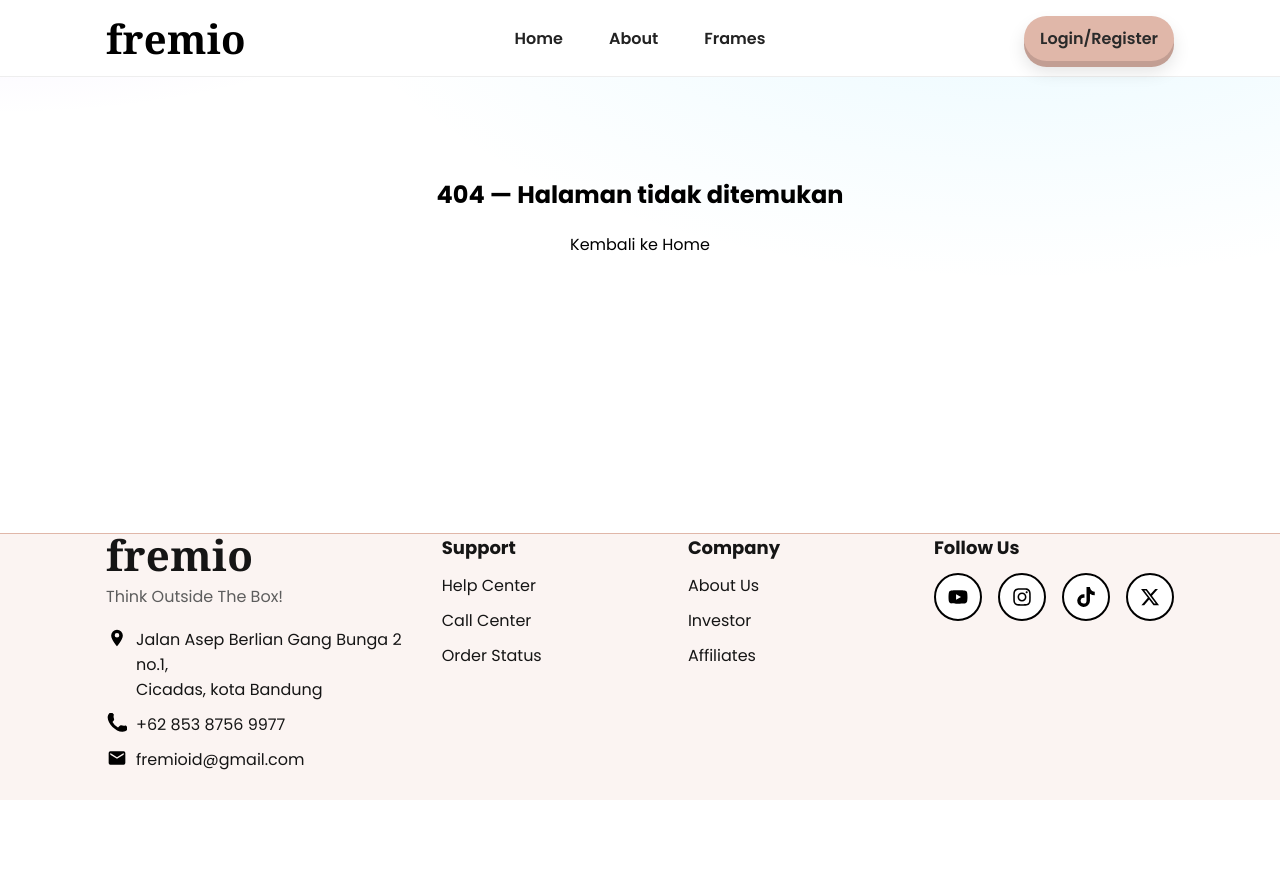
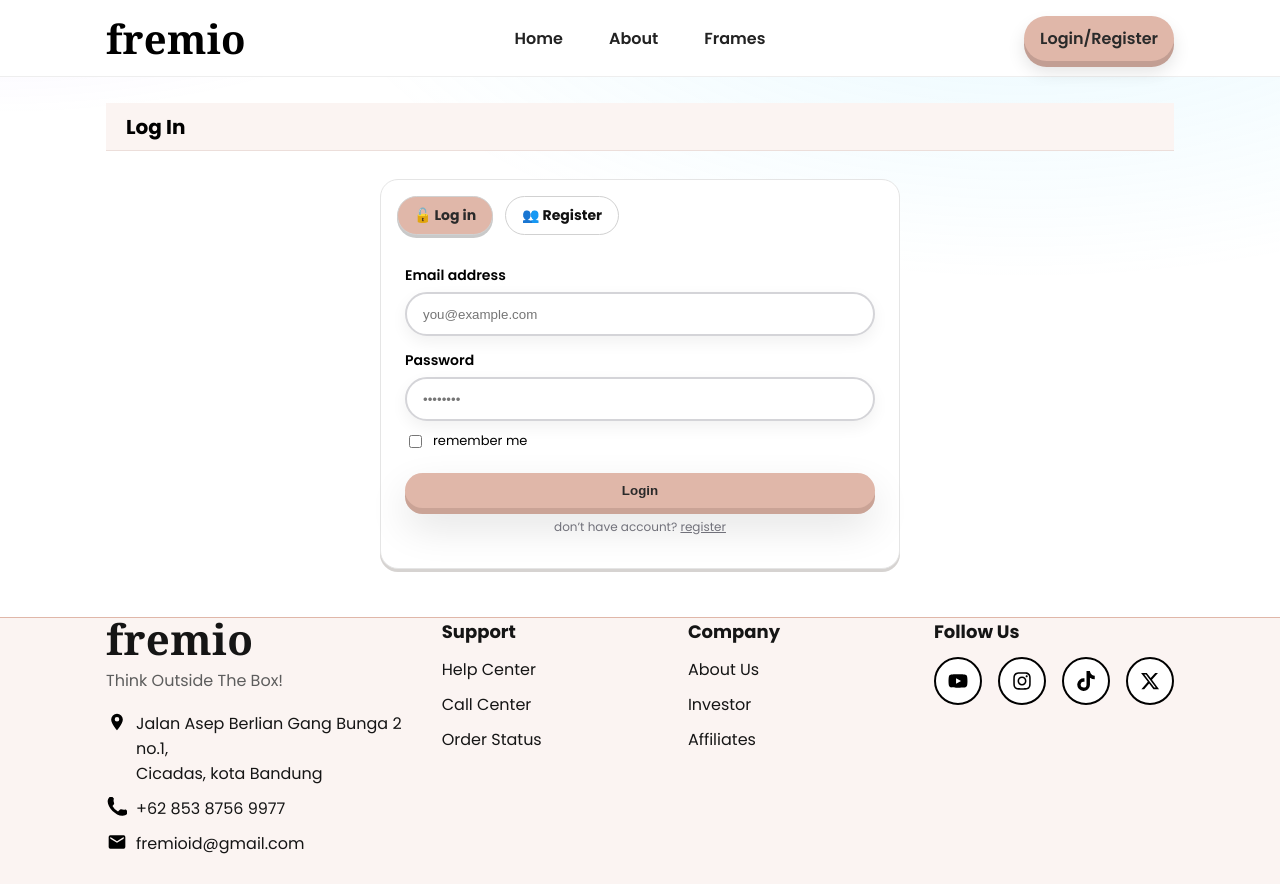
Before and after one commit to Fadhlrahman/fremio, a React (Vite) app in the folder my-app/: page /login in a window 1280 px wide. Before the commit the page ends 800 px from the top, so only its background shows below. Built offline with nearby package versions, Linux system fonts and the light colour scheme.

Commit message:
menambahkan tampilan login register

```diff
--- a/my-app/package.json
+++ b/my-app/package.json
@@ -12,7 +12,7 @@
   "dependencies": {
     "@tailwindcss/postcss": "^4.1.14",
     "@tailwindcss/vite": "^4.1.13",
-    "face-api.js": "^0.22.2",
+    "face-api.js": "^0.20.0",
     "react": "^19.1.1",
     "react-dom": "^19.1.1",
     "react-router-dom": "^7.9.3"
--- a/my-app/src/App.css
+++ b/my-app/src/App.css
@@ -248,3 +248,74 @@ html{ scroll-behavior:smooth }                  /* smooth scroll ke #about */
 @supports (padding: env(safe-area-inset-bottom)){
   .app-footer{ padding-bottom:max(18px, env(safe-area-inset-bottom)) }
 }
+
+
+
+/* ============ AUTH PAGES ============ */
+:root{
+  --accent:#E0B7A9;
+  --accent-dark:#caa396;   /* untuk shadow tombol */
+}
+
+/* wrap + titlebar */
+.auth-wrap{ padding-block: 18px 48px; }
+.auth-titlebar{
+  height:48px; display:flex; align-items:center;
+  border-bottom:1px solid #ecdeda; background:#fbf4f2;
+}
+.auth-titlebar h1{ padding-inline:20px; font-size:20px; font-weight:700; }
+
+/* card */
+.auth-card{
+  width:100%; max-width:520px; margin-inline:auto; margin-top:28px;
+  background:#fff; border:1px solid #e5e5e5;
+  border-radius:18px; box-shadow:0 3px 0 #d6d3d1;
+}
+
+/* tabs */
+.auth-tabs{ display:flex; gap:12px; padding:16px; }
+.auth-tab{
+  display:inline-flex; align-items:center; gap:8px;
+  padding:8px 16px; border-radius:999px; font-weight:700; font-size:14px;
+  border:1px solid #d1d1d1; background:#fff; color:#111;
+  box-shadow:none; text-decoration:none;
+}
+.auth-tab.active{
+  background:var(--accent); color:#2a2a2a;
+  box-shadow: 0 3px 0 #c9c9c9;
+}
+
+/* body */
+.auth-body{ padding:0 24px 20px 24px; }
+.auth-label{ display:block; font-weight:600; font-size:14px; margin:14px 0 6px; }
+.auth-input{
+  width:100%; height:44px; border-radius:999px; padding:0 16px;
+  border:2px solid #d4d4d8; outline:none;
+  box-shadow:0 6px 16px rgba(0,0,0,.06);
+}
+.auth-input:focus{ border-color:#0a0a0a; }
+
+/* checkbox small */
+.auth-check{ display:inline-flex; align-items:center; gap:8px; font-size:13px; margin-top:10px; }
+.auth-check input{ accent-color:#000; }
+
+/* submit */
+.auth-btn{
+  width:100%; margin-top:18px; padding:10px 18px; border:0;
+  border-radius:999px; font-weight:700; color:#2a2a2a;
+  background:var(--accent);
+  box-shadow: 0 6px 0 var(--accent-dark), 0 18px 40px rgba(0,0,0,.12);
+  cursor:pointer; transition: transform .15s ease, box-shadow .15s ease;
+}
+.auth-btn:hover{ transform: translateY(-1px); }
+.auth-btn:active{ box-shadow: 0 4px 0 var(--accent-dark); transform:none; }
+
+/* helper link */
+.auth-help{ margin-top:10px; text-align:center; font-size:12px; color:#71717a; }
+.auth-help a{ text-decoration:underline; }
+
+/* grid untuk nama (register) */
+.auth-grid{ display:grid; grid-template-columns:1fr 1fr; gap:14px; }
+@media (max-width:640px){
+  .auth-grid{ grid-template-columns:1fr; }
+}
--- a/my-app/src/main.jsx
+++ b/my-app/src/main.jsx
@@ -3,34 +3,13 @@ import { createRoot } from "react-dom/client";
 import { BrowserRouter } from "react-router-dom";
 import App from "./App.jsx";
 import "./index.css";
-import RootLayout from "./layouts/RootLayout.jsx";
-import Home from "./pages/Home.jsx";
-import Frames from "./pages/Frames.jsx";
-import NotFound from "./pages/NotFound.jsx";
-import { createBrowserRouter, RouterProvider } from "react-router-dom";
 
 createRoot(document.getElementById("root")).render(
   <React.StrictMode>
     <BrowserRouter
-      basename={(import.meta.env.BASE_URL || "/").replace(/\/+$/, "/")}>
+      basename={(import.meta.env.BASE_URL || "/").replace(/\/+$/, "/")}
+    >
       <App />
     </BrowserRouter>
   </React.StrictMode>
 );
-
-const router = createBrowserRouter([
-  {
-    element: <RootLayout />,
-    children: [
-      { index: true, element: <Home /> }, // "/" (punya section #home & #about)
-      { path: "frames", element: <Frames /> }, // "/frames"
-      { path: "*", element: <NotFound /> },
-    ],
-  },
-]);
-
-createRoot(document.getElementById("root")).render(
-  <React.StrictMode>
-    <RouterProvider router={router} />
-  </React.StrictMode>
-);
--- a/my-app/src/pages/Home.jsx
+++ b/my-app/src/pages/Home.jsx
@@ -26,7 +26,7 @@ export default function Home() {
               instan, dan jadikan kenanganmu sesuatu yang hidup
             </p>
 
-            <NavLink to="/frames" className="cta-pink">
+            <NavLink to="/login" className="cta-pink">
               Get Started
             </NavLink>
 
--- a/my-app/src/pages/Login.jsx
+++ b/my-app/src/pages/Login.jsx
@@ -1,88 +1,51 @@
 import { Link } from "react-router-dom";
-
-const ACCENT = "#E0B7A9";
-const ACCENT_DARK = "#caa396"; // untuk shadow/hover
 
 export default function Login() {
   return (
-    <section className="anchor">
+    <section className="anchor auth-wrap">
       <div className="container">
-        {/* Title bar */}
-        <div className="h-12 flex items-center border-b border-[#ecdeda]/80 bg-[#fbf4f2]">
-          <h1 className="px-5 text-xl font-semibold tracking-wide">Log In</h1>
+        {/* Titlebar */}
+        <div className="auth-titlebar">
+          <h1>Log In</h1>
         </div>
 
         {/* Card */}
-        <div className="py-10">
-          <div className="mx-auto w-full max-w-[440px] rounded-2xl border border-zinc-200 shadow-[0_3px_0_#d6d3d1] bg-white">
+        <div className="auth-card">
           {/* Tabs */}
-            <div className="flex items-center gap-3 p-4">
-              <Link
-                to="/login"
-                className="inline-flex items-center gap-2 rounded-full px-4 py-2 text-sm font-semibold border border-zinc-300 shadow-[0_3px_0_#c9c9c9]"
-                style={{ background: ACCENT, color: "#2a2a2a" }}
-              >
-                <span>🔓</span> Log in
+          <div className="auth-tabs">
+            <Link to="/login" className="auth-tab active">
+              🔓 Log in
             </Link>
-              <Link
-                to="/register"
-                className="inline-flex items-center gap-2 rounded-full px-4 py-2 text-sm font-semibold border border-zinc-300 hover:bg-zinc-50"
-              >
-                <span>👥</span> Register
+            <Link to="/register" className="auth-tab">
+              👥 Register
             </Link>
           </div>
 
-            <div className="px-6 pb-6">
-              {/* Email */}
-              <label className="block text-sm font-medium mb-1">
-                Email address
-              </label>
+          {/* Body */}
+          <div className="auth-body">
+            <label className="auth-label">Email address</label>
             <input
+              className="auth-input"
               type="email"
-                className="w-full rounded-full border-2 border-zinc-300 px-4 h-11 shadow-[0_6px_16px_rgba(0,0,0,.06)] outline-none focus:border-zinc-800"
               placeholder="you@example.com"
             />
 
-              {/* Password */}
-              <label className="block text-sm font-medium mt-4 mb-1">
-                Password
-              </label>
+            <label className="auth-label">Password</label>
             <input
+              className="auth-input"
               type="password"
-                className="w-full rounded-full border-2 border-zinc-300 px-4 h-11 shadow-[0_6px_16px_rgba(0,0,0,.06)] outline-none focus:border-zinc-800"
               placeholder="••••••••"
             />
 
-              {/* Remember */}
-              <label className="mt-3 inline-flex items-center gap-2 text-sm">
-                <input type="checkbox" className="accent-black" /> remember me
+            <label className="auth-check">
+              <input type="checkbox" /> remember me
             </label>
 
-              {/* Submit */}
-              <button
-                className="mt-5 w-full rounded-full px-5 py-2 font-semibold"
-                style={{
-                  background: ACCENT,
-                  color: "#2a2a2a",
-                  boxShadow: `0 6px 0 ${ACCENT_DARK}, 0 18px 40px rgba(0,0,0,.12)`,
-                }}
-                onMouseDown={(e) =>
-                  (e.currentTarget.style.boxShadow = `0 4px 0 ${ACCENT_DARK}`)
-                }
-                onMouseUp={(e) =>
-                  (e.currentTarget.style.boxShadow = `0 6px 0 ${ACCENT_DARK}, 0 18px 40px rgba(0,0,0,.12)`)
-                }
-              >
-                Login
-              </button>
+            <button className="auth-btn">Login</button>
 
-              <p className="mt-3 text-center text-xs text-zinc-500">
-                don’t have account?{" "}
-                <Link to="/register" className="underline">
-                  register
-                </Link>
+            <p className="auth-help">
+              don’t have account? <Link to="/register">register</Link>
             </p>
-            </div>
           </div>
         </div>
       </div>
--- a/my-app/src/pages/Register.jsx
+++ b/my-app/src/pages/Register.jsx
@@ -1,113 +1,66 @@
 import { Link } from "react-router-dom";
-
-const ACCENT = "#E0B7A9";
-const ACCENT_DARK = "#caa396";
 
 export default function Register() {
   return (
-    <section className="anchor">
+    <section className="anchor auth-wrap">
       <div className="container">
-        {/* Title bar */}
-        <div className="h-12 flex items-center border-b border-[#ecdeda]/80 bg-[#fbf4f2]">
-          <h1 className="px-5 text-xl font-semibold tracking-wide">Register</h1>
+        {/* Titlebar */}
+        <div className="auth-titlebar">
+          <h1>Register</h1>
         </div>
 
         {/* Card */}
-        <div className="py-10">
-          <div className="mx-auto w-full max-w-[520px] rounded-2xl border border-zinc-200 shadow-[0_3px_0_#d6d3d1] bg-white">
+        <div className="auth-card">
           {/* Tabs */}
-            <div className="flex items-center gap-3 p-4">
-              <Link
-                to="/login"
-                className="inline-flex items-center gap-2 rounded-full px-4 py-2 text-sm font-semibold border border-zinc-300 hover:bg-zinc-50"
-              >
-                <span>🔓</span> Log in
+          <div className="auth-tabs">
+            <Link to="/login" className="auth-tab">
+              🔓 Log in
             </Link>
-              <Link
-                to="/register"
-                className="inline-flex items-center gap-2 rounded-full px-4 py-2 text-sm font-semibold border border-zinc-300 shadow-[0_3px_0_#c9c9c9]"
-                style={{ background: ACCENT, color: "#2a2a2a" }}
-              >
-                <span>👥</span> Register
+            <Link to="/register" className="auth-tab active">
+              👥 Register
             </Link>
           </div>
 
-            <div className="px-6 pb-6">
-              {/* Name grid */}
-              <div className="grid grid-cols-1 md:grid-cols-2 gap-4">
+          {/* Body */}
+          <div className="auth-body">
+            <div className="auth-grid">
               <div>
-                  <label className="block text-sm font-medium mb-1">
-                    First Name
-                  </label>
-                  <input
-                    type="text"
-                    className="w-full rounded-full border-2 border-zinc-300 px-4 h-11 shadow-[0_6px_16px_rgba(0,0,0,.06)] outline-none focus:border-zinc-800"
-                  />
+                <label className="auth-label">First Name</label>
+                <input className="auth-input" type="text" />
               </div>
               <div>
-                  <label className="block text-sm font-medium mb-1">
-                    Last Name
-                  </label>
-                  <input
-                    type="text"
-                    className="w-full rounded-full border-2 border-zinc-300 px-4 h-11 shadow-[0_6px_16px_rgba(0,0,0,.06)] outline-none focus:border-zinc-800"
-                  />
+                <label className="auth-label">Last Name</label>
+                <input className="auth-input" type="text" />
               </div>
             </div>
 
-              {/* Email */}
-              <label className="block text-sm font-medium mt-4 mb-1">
-                Email Address
-              </label>
+            <label className="auth-label">Email Address</label>
             <input
+              className="auth-input"
               type="email"
-                className="w-full rounded-full border-2 border-zinc-300 px-4 h-11 shadow-[0_6px_16px_rgba(0,0,0,.06)] outline-none focus:border-zinc-800"
               placeholder="you@example.com"
             />
 
-              {/* Passwords */}
-              <label className="block text-sm font-medium mt-4 mb-1">
-                Password
-              </label>
+            <label className="auth-label">Password</label>
             <input
+              className="auth-input"
               type="password"
-                className="w-full rounded-full border-2 border-zinc-300 px-4 h-11 shadow-[0_6px_16px_rgba(0,0,0,.06)] outline-none focus:border-zinc-800"
               placeholder="••••••••"
             />
 
-              <label className="block text-sm font-medium mt-4 mb-1">
-                Confirm Password
-              </label>
+            <label className="auth-label">Confirm Password</label>
             <input
+              className="auth-input"
               type="password"
-                className="w-full rounded-full border-2 border-zinc-300 px-4 h-11 shadow-[0_6px_16px_rgba(0,0,0,.06)] outline-none focus:border-zinc-800"
               placeholder="••••••••"
             />
 
-              {/* TOS */}
-              <label className="mt-3 inline-flex items-start gap-2 text-xs leading-5 text-zinc-600">
-                <input type="checkbox" className="mt-1 accent-black" /> I agree
-                to the Terms of Service and Privacy Policy
+            <label className="auth-check" style={{ marginTop: 12 }}>
+              <input type="checkbox" /> I agree to the Terms of Service and
+              Privacy Policy
             </label>
 
-              {/* Submit */}
-              <button
-                className="mt-5 w-full rounded-full px-5 py-2 font-semibold"
-                style={{
-                  background: ACCENT,
-                  color: "#2a2a2a",
-                  boxShadow: `0 6px 0 ${ACCENT_DARK}, 0 18px 40px rgba(0,0,0,.12)`,
-                }}
-                onMouseDown={(e) =>
-                  (e.currentTarget.style.boxShadow = `0 4px 0 ${ACCENT_DARK}`)
-                }
-                onMouseUp={(e) =>
-                  (e.currentTarget.style.boxShadow = `0 6px 0 ${ACCENT_DARK}, 0 18px 40px rgba(0,0,0,.12)`)
-                }
-              >
-                Create Account
-              </button>
-            </div>
+            <button className="auth-btn">Create Account</button>
           </div>
         </div>
       </div>
--- a/my-app/vite.config.js
+++ b/my-app/vite.config.js
@@ -1,10 +1,12 @@
-import { defineConfig } from 'vite'
-import react from '@vitejs/plugin-react'
+import { defineConfig } from "vite";
+import react from "@vitejs/plugin-react";
 import tailwindcss from "@tailwindcss/vite";
-
 
 // https://vite.dev/config/
 export default defineConfig({
   plugins: [tailwindcss(), react()],
   base: "/fremio/", // ganti sesuai subpath deploy
+  server: {
+    historyApiFallback: true, // Tambahkan ini untuk menangani rute sisi klien
+  },
 });
--- a/package.json
+++ b/package.json
@@ -1,5 +1,6 @@
 {
   "dependencies": {
-    "react-icons": "^5.5.0"
+    "react-icons": "^5.5.0",
+    "react-router-dom": "^7.9.4"
   }
 }
```
Also changed, not shown: 2 other files (tests, documents, lock files or other folders). Lines whose indentation alone changed are shown as unchanged.
